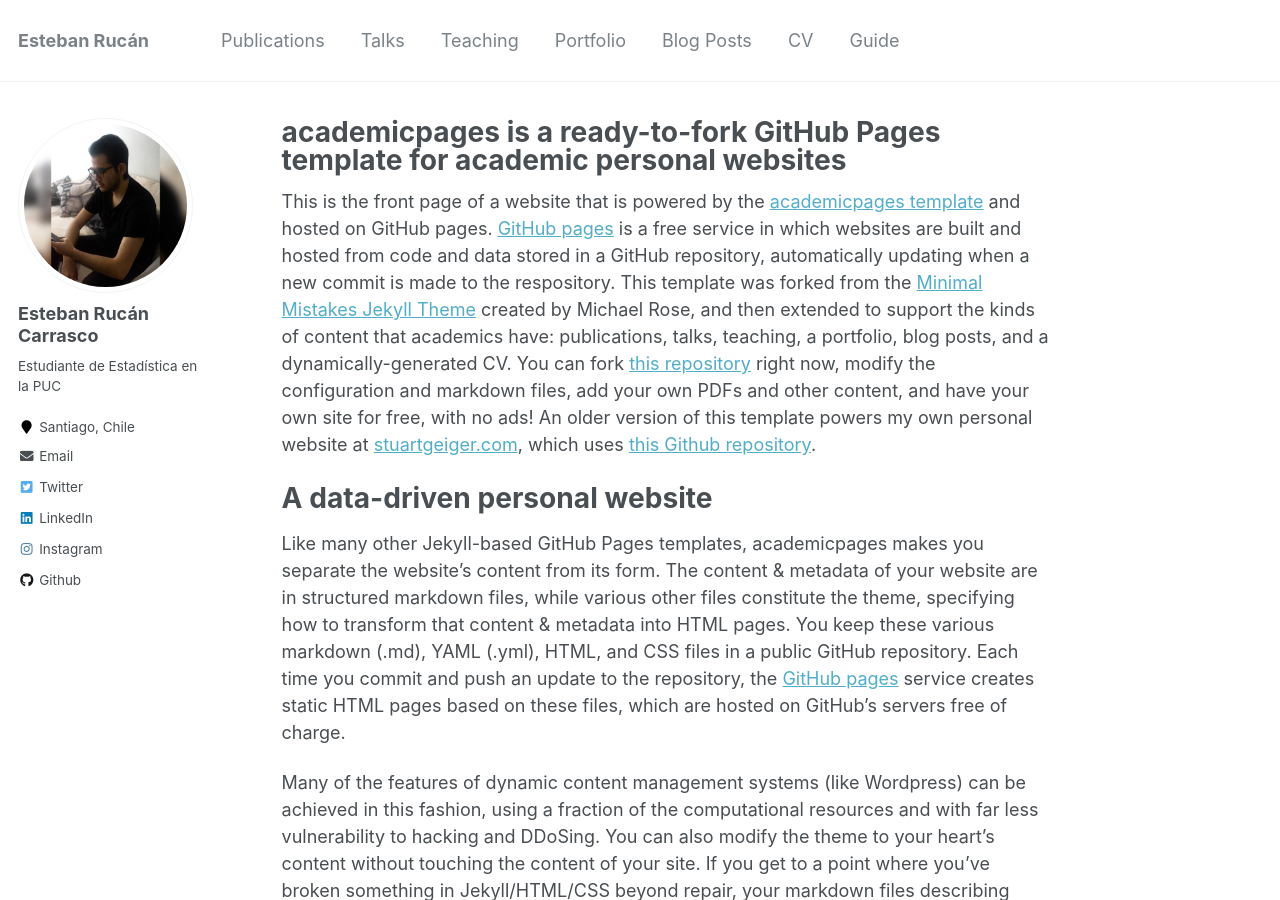
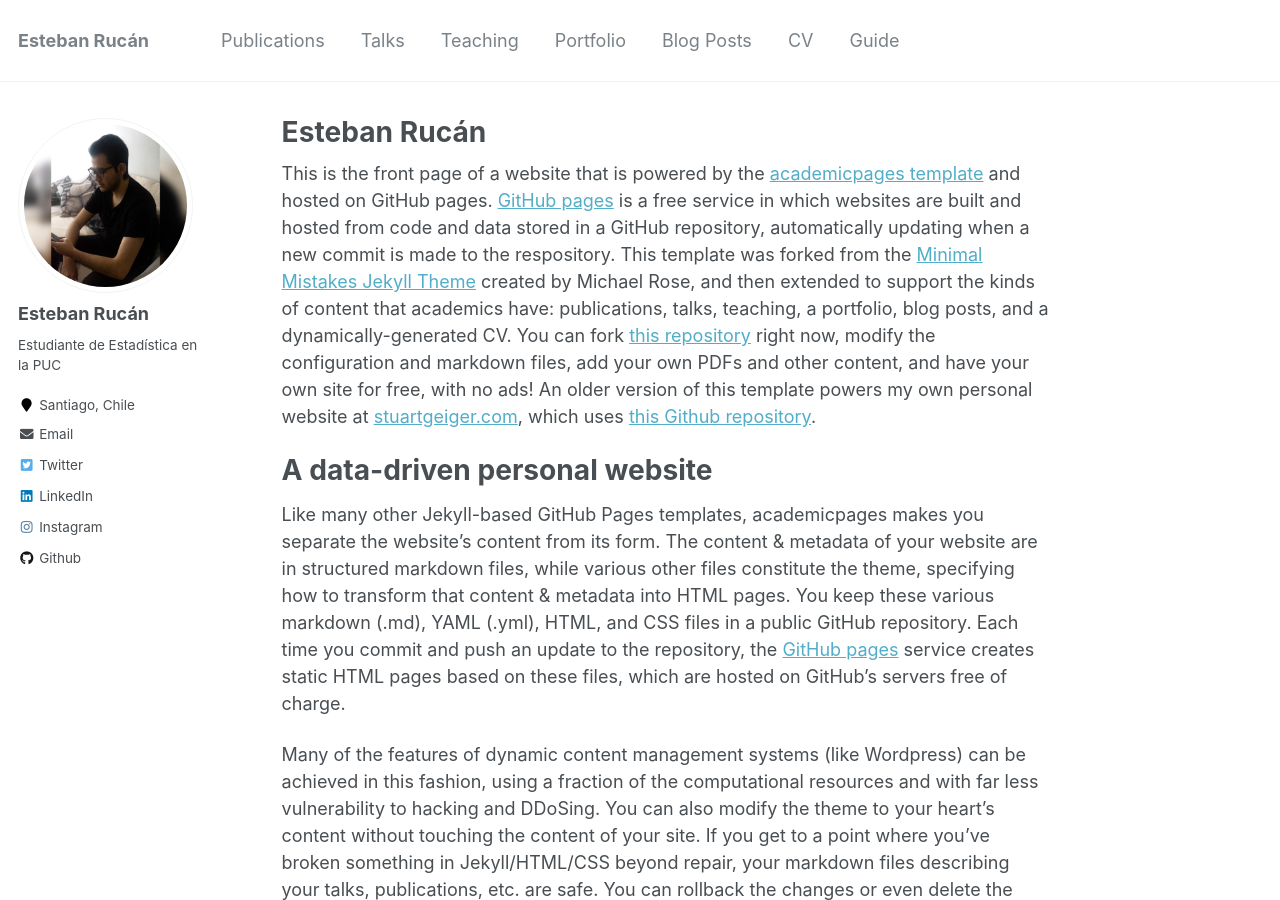
Before and after one commit to estebanrucan/estebanrucan.com, a Jekyll site: the page built from _pages/about.md, in a window 1280 px wide and 900 px high. Built offline with Jekyll 4.4.1, drawn with Linux system fonts in a browser that asks for light colours.

Commit message:
Ajustes iniciales

```diff
--- a/_config.yml
+++ b/_config.yml
@@ -80,7 +80,7 @@ analytics:
 
 # Site Author
 author:
-  name             : "Esteban Rucán Carrasco"
+  name             : "Esteban Rucán"
   avatar           : "profile.jpg"
   bio              : "Estudiante de Estadística en la PUC"
   location         : "Santiago, Chile"
--- a/_pages/about.md
+++ b/_pages/about.md
@@ -1,7 +1,7 @@
 ---
 permalink: /
-title: "academicpages is a ready-to-fork GitHub Pages template for academic personal websites"
-excerpt: "About me"
+title: "Esteban Rucán"
+excerpt: "Sobre mi"
 author_profile: true
 redirect_from:
   - /about/
```
